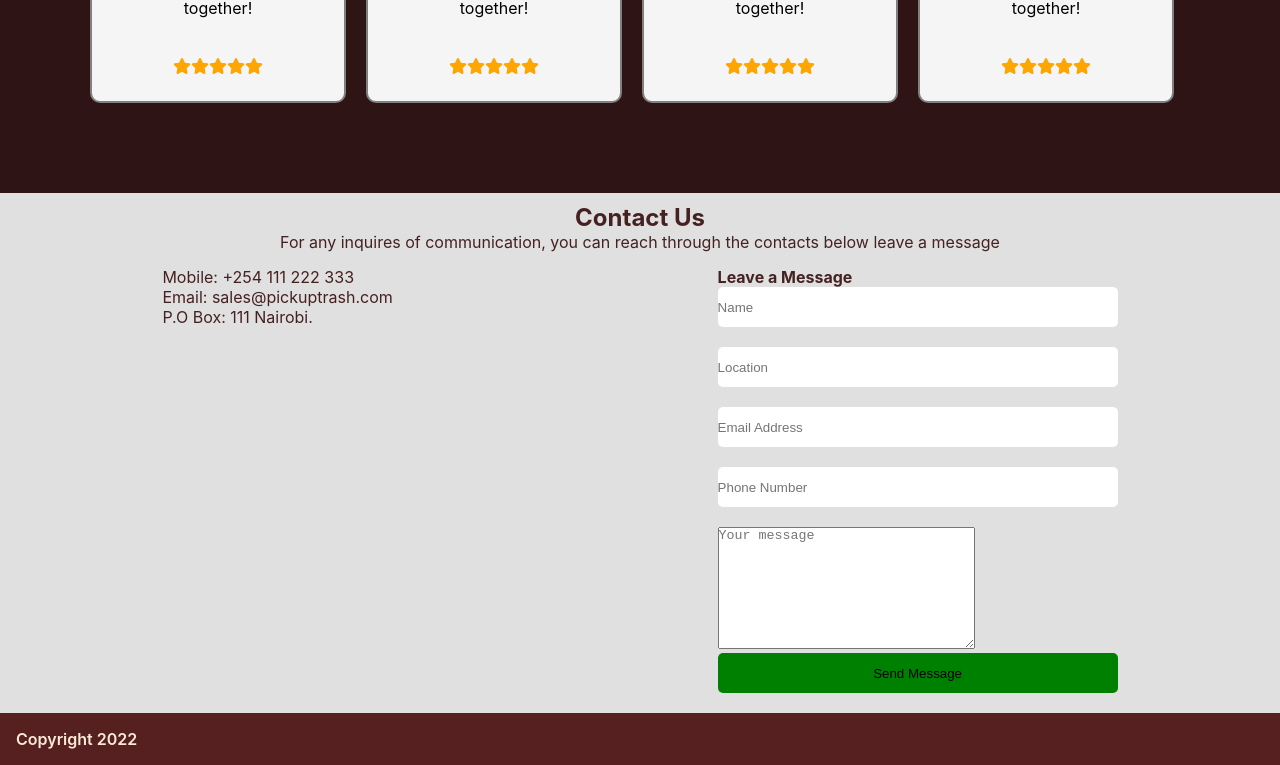
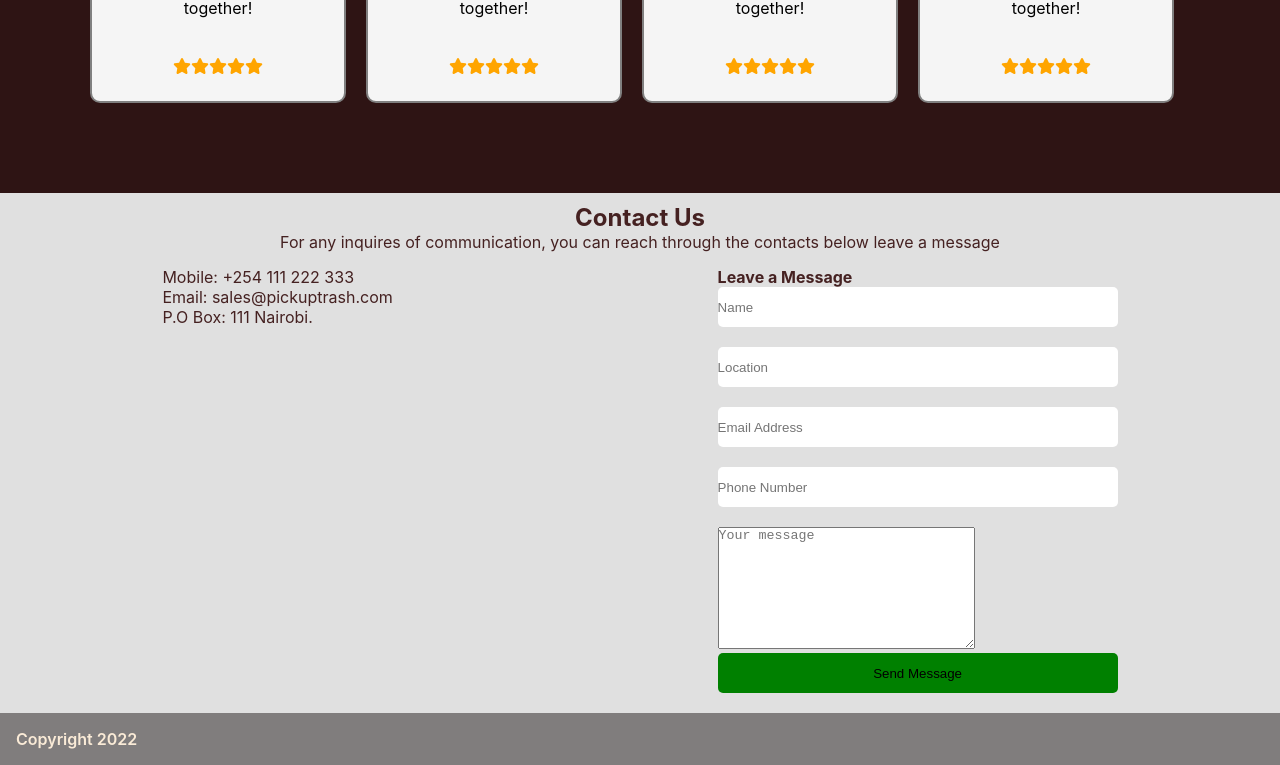
Before and after one commit to kiborgok/pick-up-trash, a React (Create React App) app: page / in a window 1280 px wide. Shown: the part 2164-2929 px from the top of the page. Built offline with nearby package versions, Linux system fonts and the light colour scheme.

Commit message:
sttyle: change footer background color

```diff
--- a/src/components/footer/footer.css
+++ b/src/components/footer/footer.css
@@ -1,5 +1,5 @@
 .footer {
-  background-color: #572020;
+  background-color: #2e282880;
   padding: 2vh;
   color: antiquewhite;
   font-weight: 600;
```
